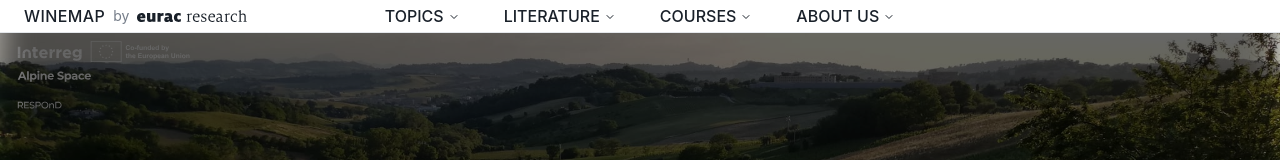
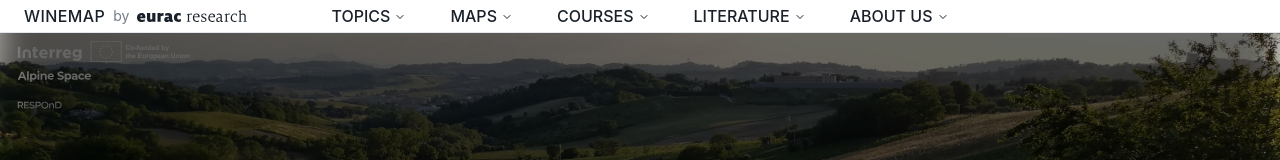
Before and after one commit to Eurac-Research/winemap, a Next.js app: page / in a window 1280 px wide. Shown: the top 160 px of the page. Built offline with nearby package versions, Linux system fonts and the light colour scheme.

Commit message:
add new test sections to navbar

```diff
--- a/src/app/components/Navigation.tsx
+++ b/src/app/components/Navigation.tsx
@@ -17,8 +17,9 @@ import { mainAreas } from "@/app/components/winemap-sections/mainAreas";
 
 const NavigationMenuEntries = [
   {title: "Topics", mainHref: "/"},
+  {title: "Maps", mainHref: "/"},
+  {title: "Courses", mainHref: "/"},
   {title: "Literature", mainHref: "/literature"},
-  {title: "Courses", mainHref: "/"},
   {title: "About Us", mainHref: "/about"}
 ]
 
```
